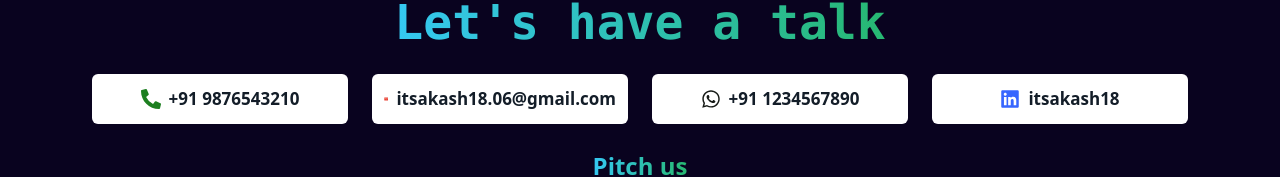
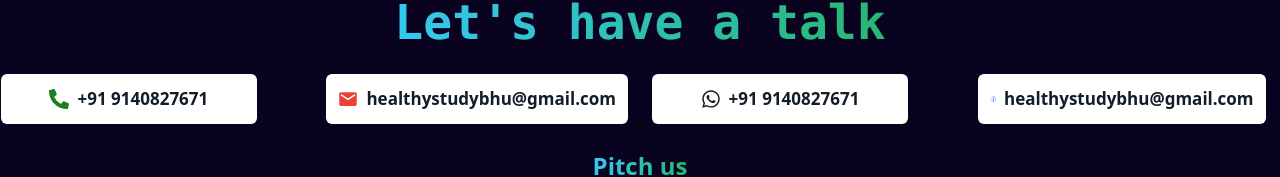
Before and after one commit to webakash1806/healthy-study, a React (Vite) app in the folder client/: page /contact in a window 1280 px wide. Shown: the part 130-307 px from the top of the page. Built offline with nearby package versions, Linux system fonts and the light colour scheme; no server answers.

Commit message:
contact page updated

```diff
--- a/client/src/Pages/Contact.jsx
+++ b/client/src/Pages/Contact.jsx
@@ -1,5 +1,6 @@
 import React from 'react'
 import { FaPhoneAlt, FaWhatsapp, FaLinkedin } from "react-icons/fa";
+import { CiFacebook } from "react-icons/ci";
 import { IoMdMail } from "react-icons/io";
 import HomeLayout from '../Layouts/HomeLayout';
 
@@ -11,21 +12,21 @@ const Contact = () => {
                 >
                     <p className='py-[1rem] text-[2.4rem] bg-clip-text text-transparent bg-[linear-gradient(to_right,#35C8F2,#27B872)] md:text-[3rem]  font-mono font-bold text-center'>Let's have a talk</p>
                     <div className='text-black grid grid-cols-1 sm:grid-cols-2 lg:grid-cols-4 md:gap-6 gap-3 text-[17px] w-fit'>
-                        <a href={`tel:+916207234759`} className='w-[16rem] cursor-pointer rounded-md p-3 flex items-center justify-center font-semibold  gap-2 bg-white '>
+                        <a href={`tel:9140827671`} className='w-[16rem] cursor-pointer rounded-md p-3 flex items-center justify-center font-semibold  gap-2 bg-white '>
                             <FaPhoneAlt className='text-[#1d7f20] text-[20px]' />
-                            <p>+91 9876543210</p>
+                            <p>+91 9140827671</p>
                         </a>
-                        <a href={`mailto:itsakash18.06@gmail.com`} className='w-[16rem] cursor-pointer rounded-md p-3 flex items-center justify-center font-semibold gap-2 bg-white '>
+                        <a href={`mailto:healthystudybhu@gmail.com`} className='w-[19srem] cursor-pointer rounded-md p-3 flex items-center justify-center font-semibold gap-2 bg-white '>
                             <IoMdMail className='text-[#EA4335] text-[20px]' />
-                            <p>itsakash18.06@gmail.com</p>
+                            <p>healthystudybhu@gmail.com</p>
                         </a>
-                        <a target={`_blank`} href="https://github.com/webakash1806" className='w-[16rem] cursor-pointer rounded-md p-3 flex items-center justify-center font-semibold gap-2 bg-white '>
+                        <a target={`_blank`} href="https://wa.me/9140827671" className='w-[16rem] cursor-pointer rounded-md p-3 flex items-center justify-center font-semibold gap-2 bg-white '>
                             <FaWhatsapp className='text-[#161a16] text-[20px]' />
-                            <p>+91 1234567890</p>
+                            <p>+91 9140827671 </p>
                         </a>
-                        <a target={`_blank`} href="https://www.linkedin.com/in/itsakash18/" className='w-[16rem] cursor-pointer rounded-md p-3 flex items-center justify-center font-semibold gap-2 bg-white '>
-                            <FaLinkedin className='text-[#3766ff] text-[20px]' />
-                            <p>itsakash18</p>
+                        <a target={`_blank`} href="https://www.linkedin.com/in/itsakash18/" className='w-[18rem] cursor-pointer rounded-md p-3 flex items-center justify-center font-semibold gap-2 bg-white '>
+                            <CiFacebook className='text-[#3766ff] text-[20px]' />
+                            <p>healthystudybhu@gmail.com</p>
                         </a>
                     </div>
                     <form action="https://formspree.io/f/myyqbdzv" method='POST' className='flex flex-col items-center justify-center w-screen gap-4 pt-6 text-white'>
@@ -44,7 +45,10 @@ const Contact = () => {
                                     placeholder='your email'
                                     autoComplete='off'
                                     required className='bg-transparent border-b p-[0.5px_5px] w-[14rem] text-center text-[17px] text-[#17fbd1] m-1 outline-none' />
-                                <br /> and
+
+                                and
+                                {/* <br>my phone Number is</br>
+                                <input type="number" placeholder='your number' /> */}
                                 <br />I would like to discuss about
                                 <br />
                                 <textarea name="message" placeholder='Write Message...'
```
